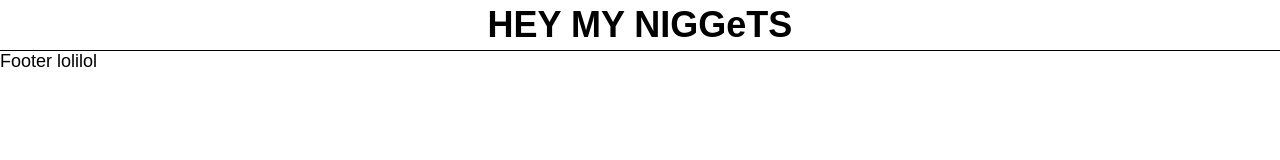
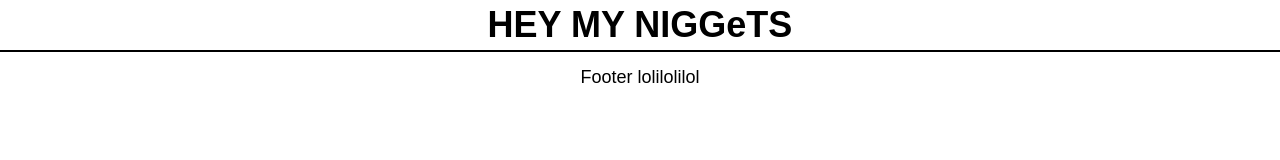
Before and after one commit to ooloo-io/github-flow-atalloney, a plain HTML site: page src/index.html in a window 1280 px wide. Drawn offline with nearby package versions, Linux system fonts and the light colour scheme.

Commit message:
add footer mark up

```diff
--- a/src/index.html
+++ b/src/index.html
@@ -18,7 +18,7 @@
   </header>
 
   <footer class="footer">
-    Footer lolilol
+    Footer lolilolilol
   </footer>
 </body>
 </html>
--- a/src/styles.css
+++ b/src/styles.css
@@ -10,3 +10,11 @@ body {
   align-items: center;
   border-bottom: 1px solid black;
 }
+
+.footer {
+  height: 50px;
+  display: flex;
+  justify-content: center;
+  align-items: center;
+  border-top: 1px solid black;
+}
```
